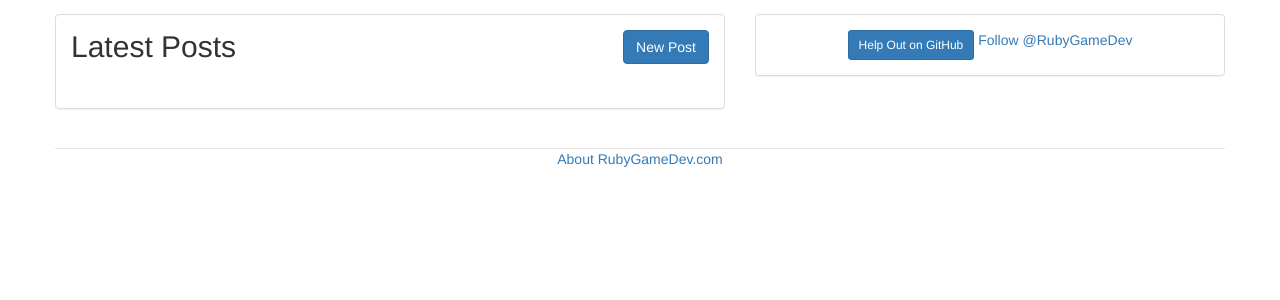
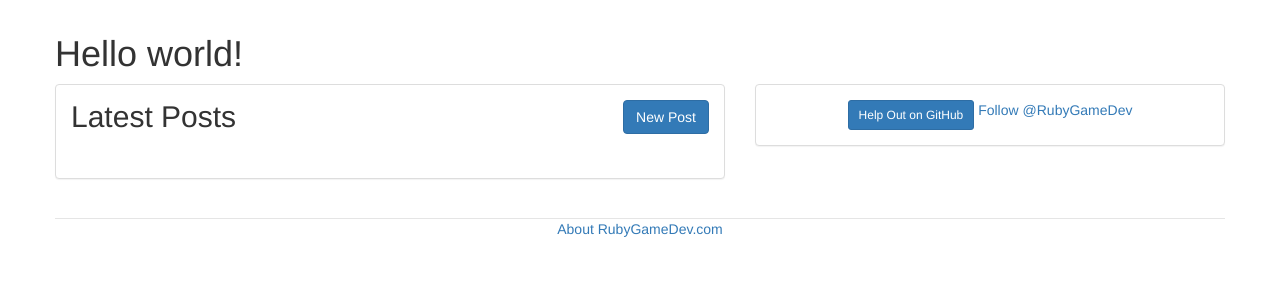
Before and after one commit to ruby-rcade/RubyGameDev.com, a Rails app: page / in a window 1280 px wide. Shown: the part 51-351 px from the top of the page. Run offline with Rails 7, Linux system fonts and the light colour scheme; data that the repository does not hold is empty; style sheets or scripts are compiled from the project's sources; some libraries are stand-ins or nearby versions.

Commit message:
Implement i18n first change

```diff
--- a/app/controllers/application_controller.rb
+++ b/app/controllers/application_controller.rb
@@ -2,12 +2,17 @@ class ApplicationController < ActionController::Base
   # Prevent CSRF attacks by raising an exception.
   # For APIs, you may want to use :null_session instead.
   protect_from_forgery with: :exception
+  before_action :set_locale
 
   include Clearance::Controller
   alias_method :require_authentication, :authorize # to avoid conflict with Pundit's authorize method
 
   include Pundit # for authorization
 
+  def set_locale
+    I18n.locale = params[:locale] || I18n.default_locale
+  end
+
   # TODO: enable this once most areas have started using pundit for authorization
   # after_filter :verify_authorized, :except => :index
 
--- a/app/controllers/pages_controller.rb
+++ b/app/controllers/pages_controller.rb
@@ -3,5 +3,6 @@ class PagesController < ApplicationController
     @posts = Post.order('created_at desc')
     @library_categories = LibraryCategory.all
     render layout: 'one_column'
+    flash[:notice] = t(:hello_flash)
   end
 end
--- a/app/views/pages/home.html.erb
+++ b/app/views/pages/home.html.erb
@@ -1,3 +1,7 @@
+
+<h1><%=t :hello_world %></h1>
+<p><%= flash[:notice] %></p>
+
 <% if signed_in? and !current_user.dismissed_welcome_message %>
   <div id="welcome_message" class="alert alert-success alert-dismissable">
     <button type="button" class="close" data-dismiss="alert" aria-hidden="true">&times;</button>
--- a/config/application.rb
+++ b/config/application.rb
@@ -16,9 +16,6 @@ module Rubygamedev
     # Run "rake -D time" for a list of tasks for finding time zone names. Default is UTC.
     # config.time_zone = 'Central Time (US & Canada)'
 
-    # The default locale is :en and all translations from config/locales/*.rb,yml are auto loaded.
-    # config.i18n.load_path += Dir[Rails.root.join('my', 'locales', '*.{rb,yml}').to_s]
-    # config.i18n.default_locale = :de
     config.generators do |g|
       g.test_framework :rspec, fixture: false
     end
--- a/config/locales/en.yml
+++ b/config/locales/en.yml
@@ -20,4 +20,5 @@
 # available at http://guides.rubyonrails.org/i18n.html.
 
 en:
-  hello: "Hello world"
+  hello_world: Hello world!
+  hello_flash: Hello flash!
--- /dev/null
+++ b/config/locales/pirate.yml
@@ -0,0 +1,3 @@
+pirate:
+  hello_world: Ahoy World!
+  hello_flash: Ahoy Flash
--- a/config/routes.rb
+++ b/config/routes.rb
@@ -1,6 +1,11 @@
 Rubygamedev::Application.routes.draw do
   get '/auth/:provider/callback', to: 'sessions#create_from_omniauth'
   get '/auth/failure', to: 'sessions#auth_failure'
+
+  root 'pages#home'
+
+  scope "/locate" do
+    get '/locate' => 'pages#home'
 
     resources :users, only: [:create, :edit, :update]
     get '/account' => 'users#edit_current_user', as: :account
@@ -15,15 +20,13 @@ Rubygamedev::Application.routes.draw do
     end
 
     resources :comments
-
     resources :libraries
     resources :library_categories
     resources :tags
 
     get 'about' => 'pages#about', as: :about_page
-  root 'pages#home'
 
     # Short Links
     get ':id' => 'short_links#post', as: :post_short_link, constraints: { id: /\d+/ }
-
   end
+end
```
Lines whose indentation alone changed are shown as unchanged.
